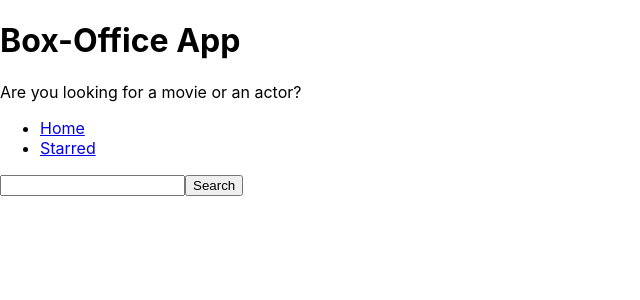
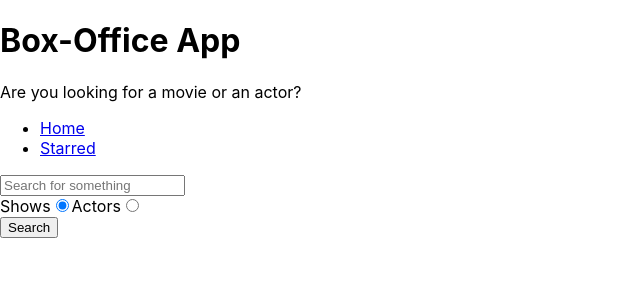
Before and after one commit to DevyaniChauhan/box-office, a React (Create React App) app: page / in a window 1280 px wide. Shown: the top 300 px of the page, without its empty margins (0-640 px from the left). Built offline with nearby package versions, Linux system fonts and the light colour scheme.

Commit message:
added search option

```diff
--- a/src/pages/Home.js
+++ b/src/pages/Home.js
@@ -5,9 +5,12 @@
 const Home = () => {
   const [input, setInput] = useState('');
   const [results, setResults] = useState(null);
+  const [searchOption, setSearchOption] = useState('shows');
+
+  const isShowSearch = searchOption === 'shows';
 
   const onSearch = () => {
-    apiGet(`/search/shows?q=${input}`).then(result => {
+    apiGet(`/search/${searchOption}?q=${input}`).then(result => {
       setResults(result);
     });
   };
@@ -22,18 +25,22 @@
     }
   };
 
+  const onRadioChange = ev => {
+    setSearchOption(ev.target.value);
+    // eslint-disable-next-line
+    console.log(searchOption);
+  };
+
   const renderResults = () => {
     if (results && results.length === 0) {
       return <div>No Result</div>;
     }
     if (results && results.length > 0) {
-      return (
-        <div>
-          {results.map(item => (
-            <div key={item.show.id}>{item.show.name}</div>
-          ))}
-        </div>
-      );
+      return results[0].show
+        ? results.map(item => <div key={item.show.id}>{item.show.name}</div>)
+        : results.map(item => (
+            <div key={item.person.id}>{item.person.name}</div>
+          ));
     }
 
     return null;
@@ -43,10 +50,36 @@
     <MainPageLayout>
       <input
         type="text"
+        placeholder="Search for something"
         onChange={onInputChange}
         onKeyDown={onKeyDown}
         value={input}
       />
+
+      <div>
+        <label htmlFor="shows-search">
+          Shows
+          <input
+            id="shows-search"
+            type="radio"
+            value="shows"
+            checked={isShowSearch}
+            onChange={onRadioChange}
+          />
+        </label>
+
+        <label htmlFor="actors-search">
+          Actors
+          <input
+            id="actors-search"
+            type="radio"
+            value="people"
+            checked={!isShowSearch}
+            onChange={onRadioChange}
+          />
+        </label>
+      </div>
+
       <button type="button" onClick={onSearch}>
         Search
       </button>
```
